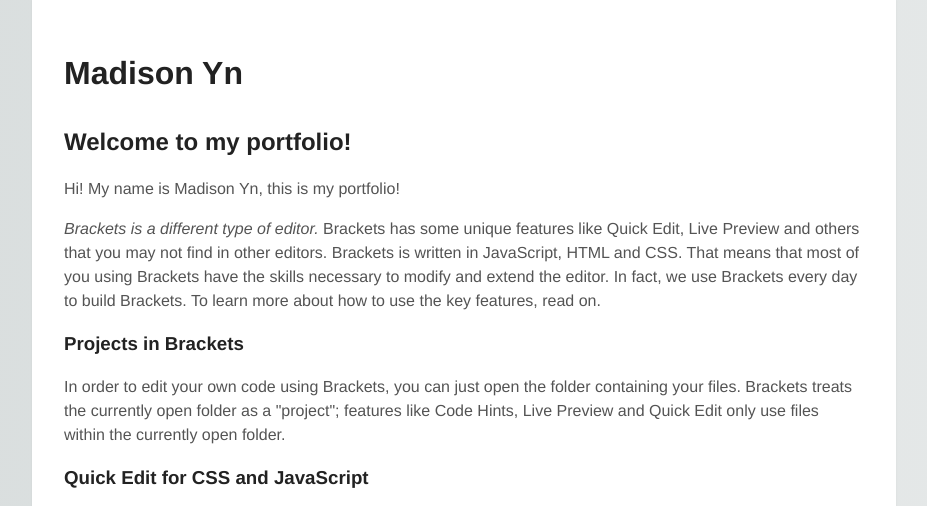
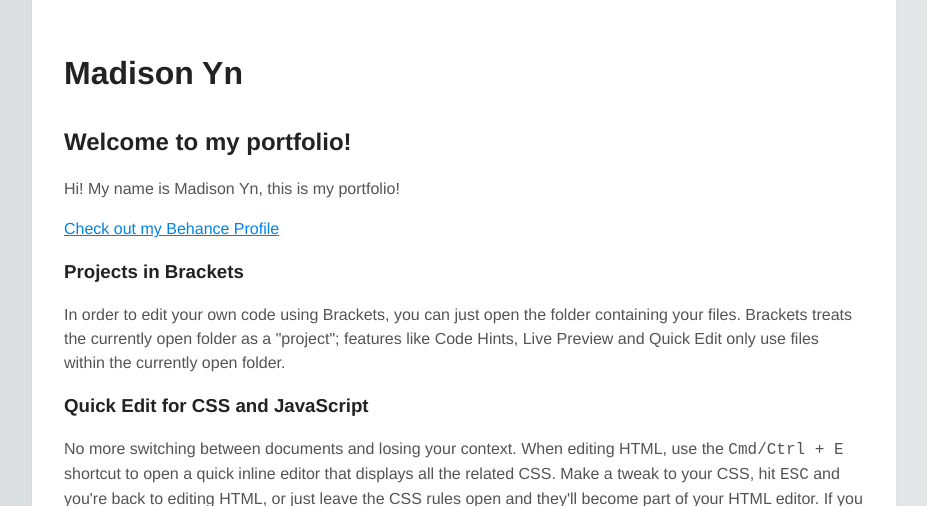
Before and after one commit to jfong27/madisonyn.github.io, a plain HTML site: page index.html in a window 1280 px wide. Shown: the top 506 px of the page, without its empty margins (176-1103 px from the left). Drawn offline with Linux system fonts and the light colour scheme.

Commit message:
Added Limk to Behance

```diff
--- a/index.html
+++ b/index.html
@@ -24,11 +24,7 @@
             WHAT IS BRACKETS?
         -->
         <p>
-            <em>Brackets is a different type of editor.</em>
-            Brackets has some unique features like Quick Edit, Live Preview and others that you may not find in other
-            editors. Brackets is written in JavaScript, HTML and CSS. That means that most of you using Brackets
-            have the skills necessary to modify and extend the editor. In fact, we use Brackets every day to build
-            Brackets. To learn more about how to use the key features, read on.
+            <a href="https://www.behance.net/madisonyn95940" target="_blank"> Check out my Behance Profile </a>
         </p>
 
         <!--
```
Also changed, not shown: main.css (line endings or trailing spaces).
